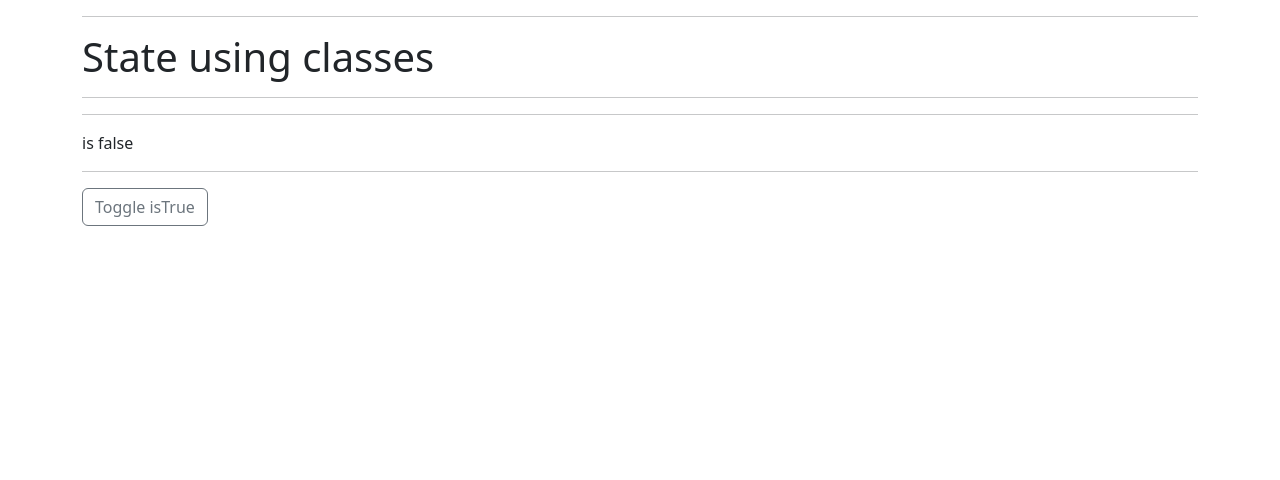
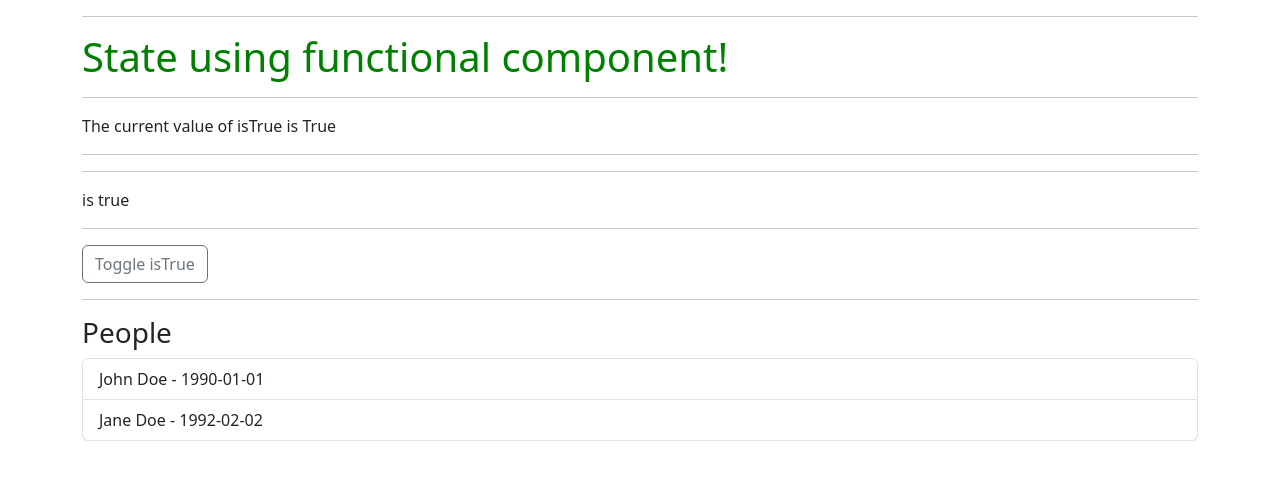
Before and after one commit to ssr0016/u-movie-react-app, a React (Create React App) app: page / in a window 1280 px wide. Shown: the top 480 px of the page. Built offline with nearby package versions, Linux system fonts and the light colour scheme.

Commit message:
react and state III

```diff
--- /dev/null
+++ b/src/App.js
@@ -0,0 +1,65 @@
+import React, { Fragment, useState, useEffect } from "react";
+import "./App.css";
+
+function HelloWorld(props) {
+  const [isTrue, setIsTrue] = useState(true);
+  const [crowd, setCrowd] = useState([]);
+
+  const toggleTrue = () => {
+    if (isTrue) {
+      setIsTrue(false);
+      return;
+    }
+    setIsTrue(true);
+  };
+
+  useEffect(() => {
+    console.log("useEffect fired!");
+    let people = [
+      {
+        id: 1,
+        firstName: "John",
+        lastName: "Doe",
+        dob: "1990-01-01",
+      },
+      {
+        id: 2,
+        firstName: "Jane",
+        lastName: "Doe",
+        dob: "1992-02-02",
+      },
+    ];
+    setCrowd(people);
+  }, []);
+
+  return (
+    <Fragment>
+      <hr />
+      <h1 className="h1-green">{props.msg}</h1>
+      <hr />
+      {isTrue && (
+        <Fragment>
+          <p>The current value of isTrue is True</p>
+          <hr />
+        </Fragment>
+      )}
+      <hr />
+      {isTrue ? <p>is true</p> : <p>is false</p>}
+      <hr />
+      <a href="#!" className="btn btn-outline-secondary" onClick={toggleTrue}>
+        Toggle isTrue
+      </a>
+      <hr />
+      <h3>People</h3>
+      <ul className="list-group">
+        {crowd.map((m) => (
+          <li key={m.id} className="list-group-item">
+            {m.firstName} {m.lastName} - {m.dob}
+          </li>
+        ))}
+      </ul>
+    </Fragment>
+  );
+}
+
+export default HelloWorld;
--- a/src/index.js
+++ b/src/index.js
@@ -1,7 +1,7 @@
 import React from "react";
 import ReactDOM from "react-dom/client";
-import AppClass from "./AppClass";
-// import HelloWorld from "./Helloworld";
+// import AppClass from "./AppClass";
+import App from "./App";
 
 const root = ReactDOM.createRoot(document.getElementById("root"));
 root.render(
@@ -9,8 +9,8 @@
     <div className="container">
       <div className="row">
         <div className="col">
-          {/* <HelloWorld msg="Hello, again!" /> */}
-          <AppClass msg="State using classes" />
+          {/* <AppClass msg="State using classes" /> */}
+          <App msg="State using functional component!" />
         </div>
       </div>
     </div>
```
Also changed, not shown: src/Helloworld.js (deleted, +0 -36 lines), src/App.css (renamed from src/HelloWorld.css).
